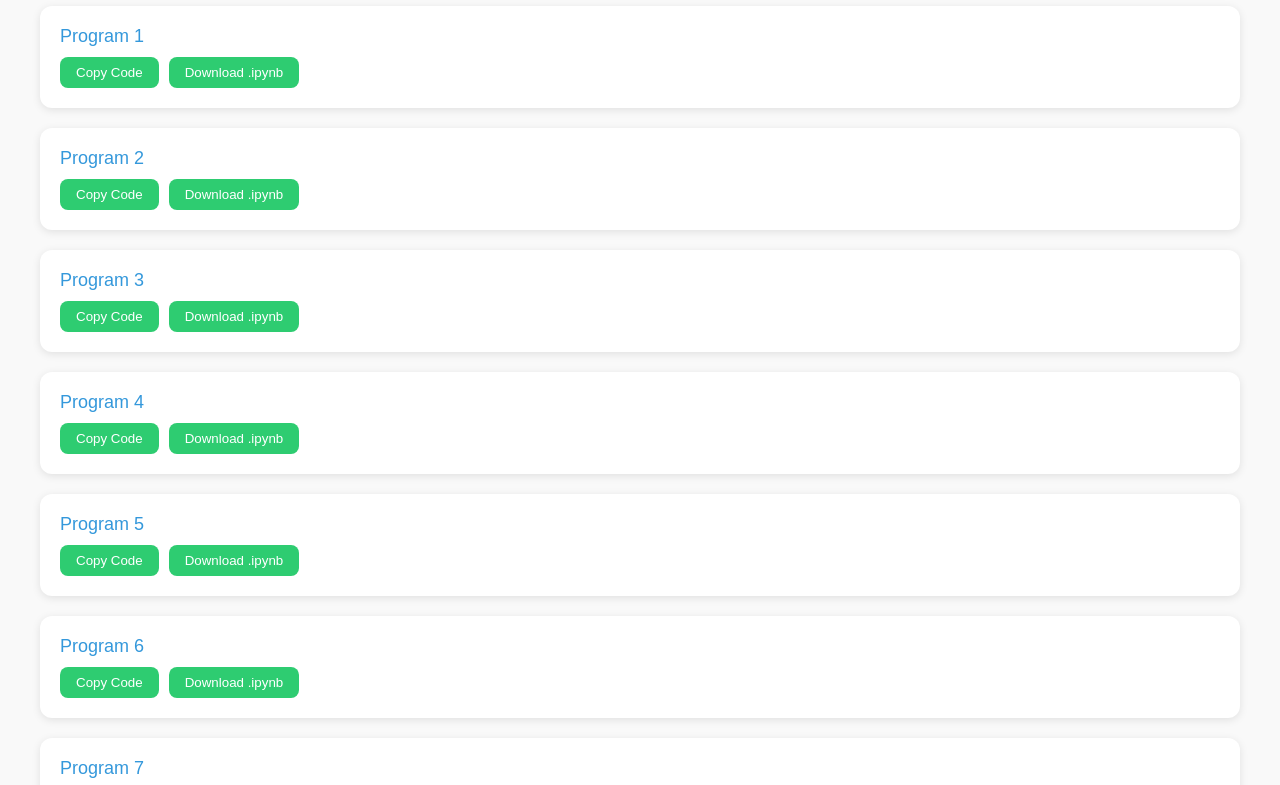
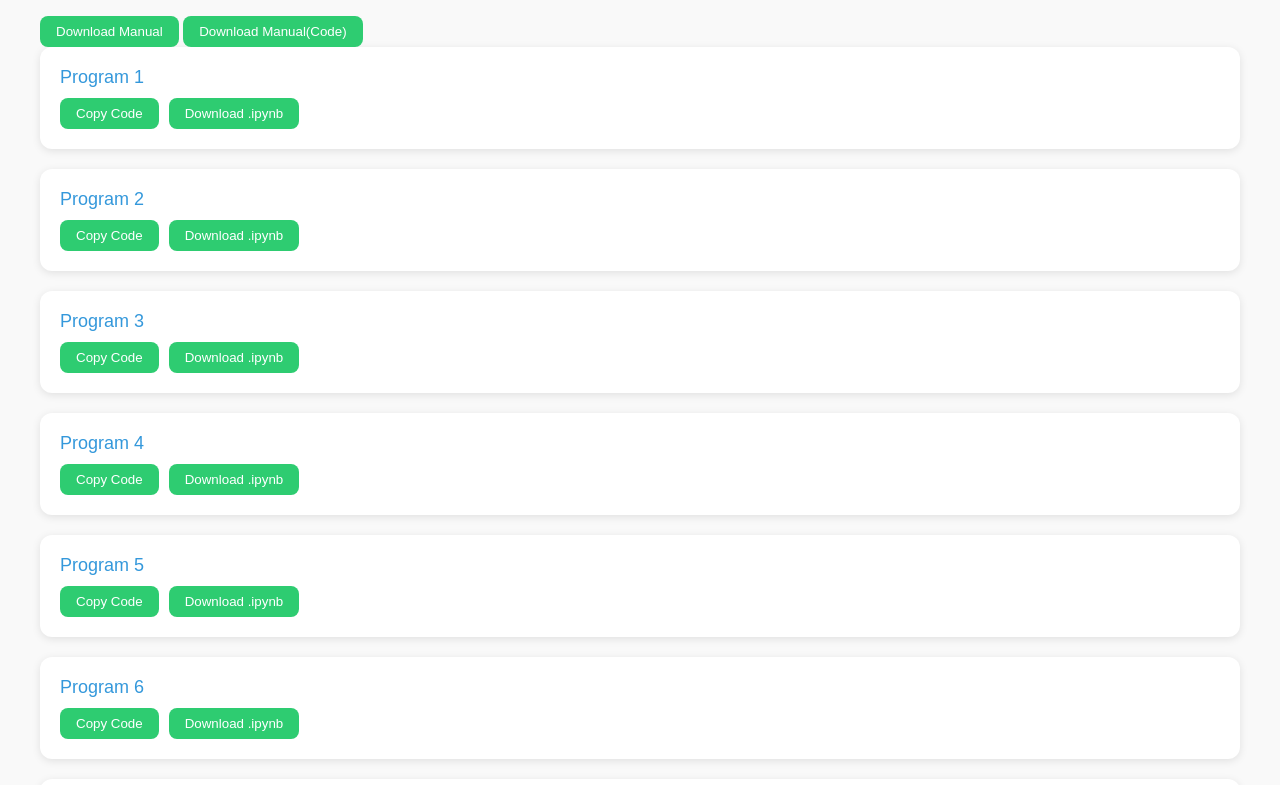
Before and after one commit to devajsudhakar/genai, a plain HTML site: page index.html in a window 1280 px wide. Shown: the part 92-877 px from the top of the page. Drawn offline with Linux system fonts and the light colour scheme; no server answers.

Commit message:
index.html

```diff
--- a/index.html
+++ b/index.html
@@ -50,6 +50,8 @@
 <body>
 
     <h1>Gen AI LAB Programs</h1>
+    <button class="download-btn" onclick="downloadFile('notebooks/ProgramsGenAI_BAIL657C.pdf')">Download Manual</button>
+    <button class="download-btn" onclick="downloadFile('notebooks/GenAI Manual (Code Only)-1.pdf')">Download Manual(Code)</button>
 
     <!-- Program 1 -->
     <div class="program">
```
